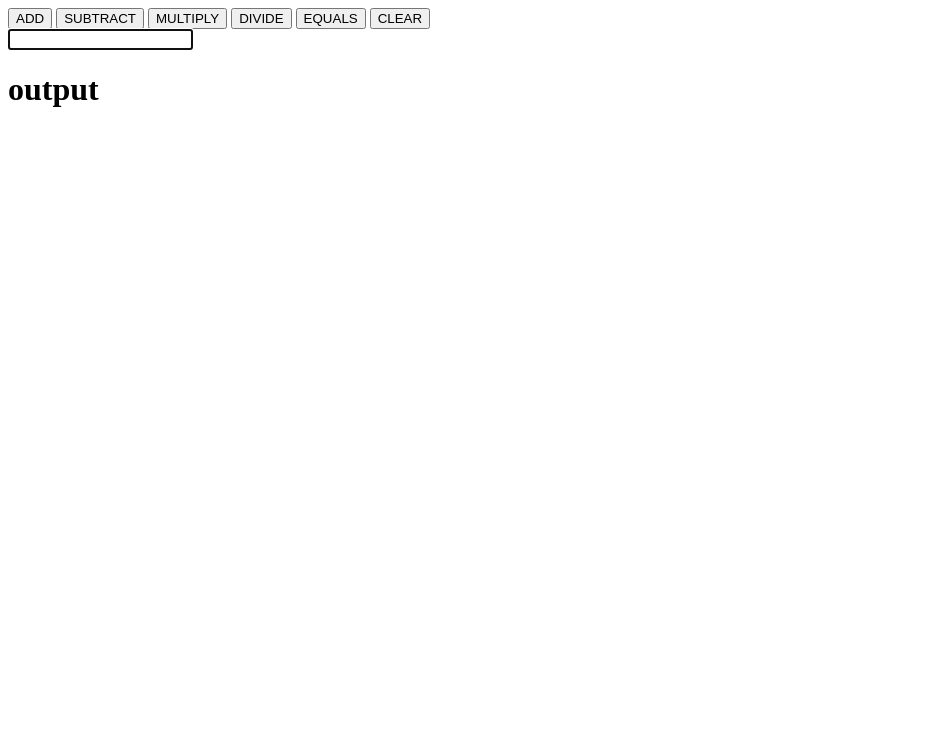
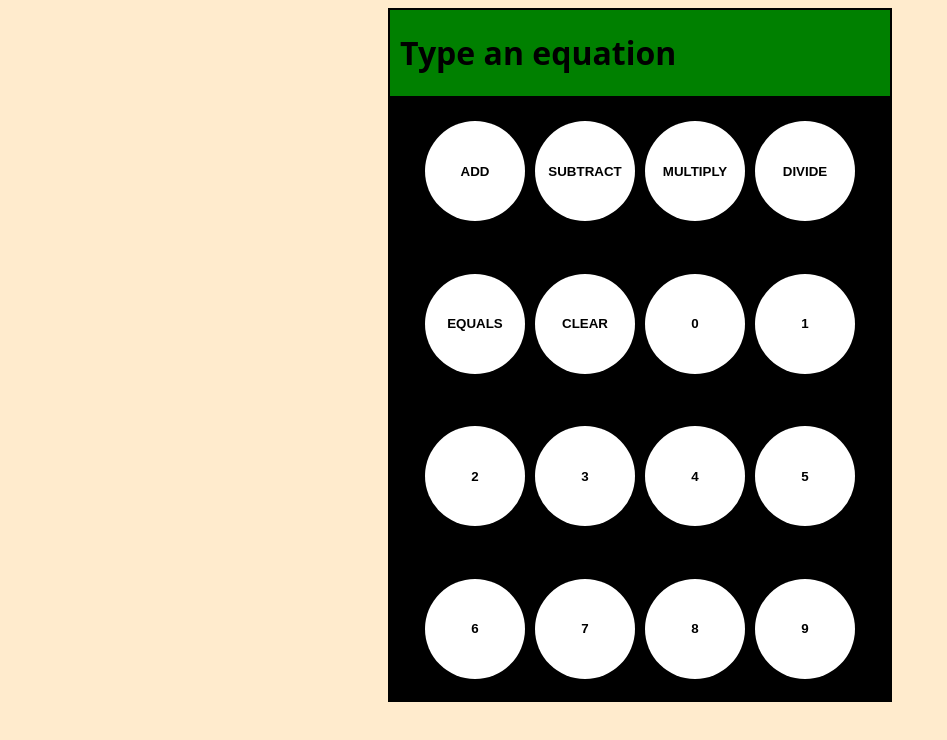
Before and after one commit to nateachino/Calculator, a plain HTML site: page index.html in a window 1280 px wide. Shown: the whole page, without its empty margins (0-947 px from the left). Drawn offline with Linux system fonts and the light colour scheme.

Commit message:
Finished project

```diff
--- a/functionality.js
+++ b/functionality.js
@@ -50,6 +50,7 @@ let input = document.querySelector("input");
 
 let value = 0;
 let value2 = 0;
+let which;
 
 input.focus();
 
@@ -62,6 +63,7 @@ add.addEventListener("mousedown", () => {
     input.blur();
     input.value = "";
     output.textContent = value + " " + operation;
+    which = 1;
   } else {
     operation = "+";
     if (value == 0) {
@@ -147,6 +149,8 @@ equals.addEventListener("mousedown", () => {
   }
 });
 
+const container = document.querySelector("#button-container");
+
 clear.addEventListener("mousedown", () => {
   value = 0;
   value2 = 0;
@@ -155,3 +159,16 @@ clear.addEventListener("mousedown", () => {
   input.blur;
   input.value = 0;
 });
+
+for (i = 0; i <= 9; i++) {
+  let padNum = document.createElement("button");
+  padNum.setAttribute("id", i);
+  container.appendChild(padNum);
+  padNum.textContent = padNum.id;
+
+  padNum.addEventListener("mousedown", (num) => {
+    num = padNum.id;
+    input.value += num;
+    output.textContent = input.value;
+  });
+}
--- a/index.html
+++ b/index.html
@@ -9,7 +9,20 @@
     <link rel="stylesheet" href="style.css" />
   </head>
   <body>
+    <div id="head">
+      <div class="outer">
+        <div class="header">
+          <div>
+            <h1 id="output">Type an equation</h1>
+          </div>
+
+          <div id="textbox">
+            <input type="text" id="number" />
+          </div>
+        </div>
+
         <div id="container">
+          <div class="wrapper">
             <div id="button-container">
               <button id="add">ADD</button>
               <button id="subtract">SUBTRACT</button>
@@ -18,11 +31,8 @@
               <button id="equals">EQUALS</button>
               <button id="clear">CLEAR</button>
             </div>
-      <div id="textbox">
-        <input type="text" id="number" />
           </div>
-      <div id="output">
-        <h1>output</h1>
+        </div>
       </div>
     </div>
   </body>
--- a/style.css
+++ b/style.css
@@ -0,0 +1,77 @@
+body {
+  background-color: blanchedalmond;
+}
+
+#container {
+  display: flex;
+  flex-direction: column;
+  align-items: center;
+  border: 2px black solid;
+  flex-shrink: 0;
+  width: 500px;
+  height: 600px;
+  background-color: black;
+}
+
+#head {
+  display: flex;
+  flex-direction: column;
+  justify-content: center;
+  align-items: center;
+}
+
+.header {
+  display: flex;
+  flex-direction: column;
+  justify-content: flex-start;
+  align-items: flex-start;
+  border: 2px black solid;
+  padding-left: 10px;
+  background-color: green;
+}
+
+.outer {
+}
+
+.wrapper {
+  display: flex;
+  flex-direction: column;
+  align-items: center;
+  justify-content: center;
+}
+
+#output {
+}
+
+#button-container {
+  display: flex;
+  justify-content: center;
+  align-items: center;
+  flex-shrink: 1;
+  flex-wrap: wrap;
+  height: 600px;
+  width: 500px;
+  gap: 10px;
+}
+
+button {
+  height: 100px;
+  width: 100px;
+  border: 0;
+  border-radius: 50%;
+  background-color: white;
+  color: black;
+  font-weight: bold;
+}
+
+h1 {
+  font-weight: bold;
+  font-size: 32px;
+  font-family: system-ui, -apple-system, BlinkMacSystemFont, "Segoe UI", Roboto,
+    Oxygen, Ubuntu, Cantarell, "Open Sans", "Helvetica Neue", sans-serif;
+}
+
+#textbox {
+  visibility: hidden;
+  height: 0;
+}
```
Lines whose indentation alone changed are shown as unchanged.
